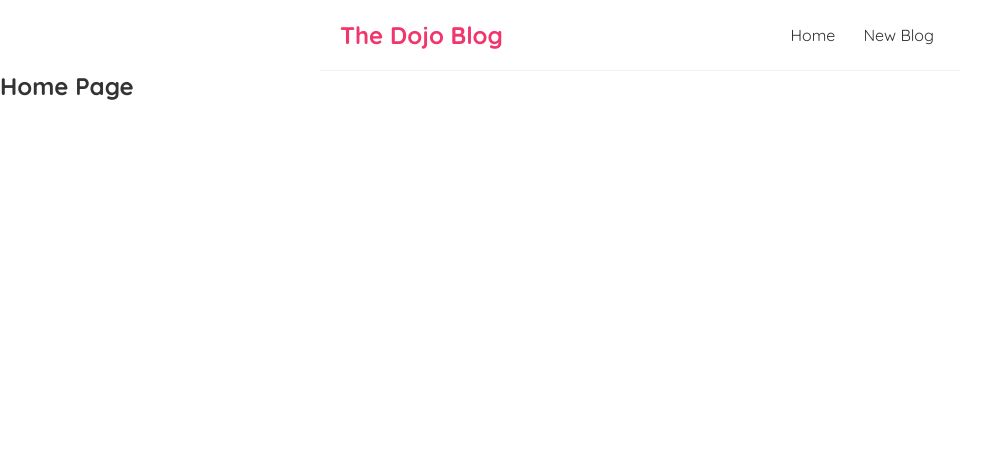
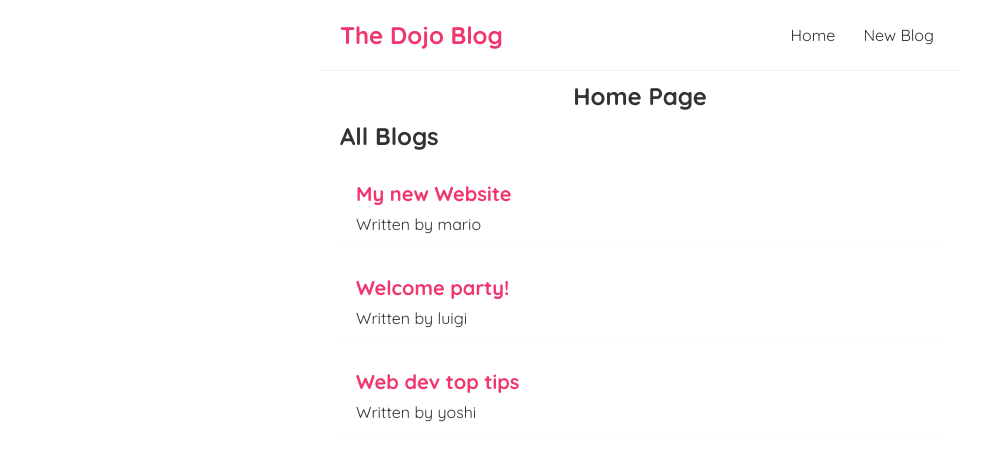
Before and after one commit to FaeizHamdard22/dojo-blog-1, a React (Create React App) app: page / in a window 1280 px wide. Shown: the top 460 px of the page, without its empty margins (0-995 px from the left). Built offline with nearby package versions, Linux system fonts and the light colour scheme.

Commit message:
BlogList Component added.

```diff
--- /dev/null
+++ b/src/BlogList.js
@@ -0,0 +1,15 @@
+const BlogList = ({blogs, title}) => {
+  return (
+    <div className="blog-list">
+      <h2>{title}</h2>
+      {blogs.map((blog) => (
+        <div className="blog-preview" key={blog.id}>
+          <h2>{blog.title}</h2>
+          <p>Written by {blog.author}</p>
+        </div>
+      ))}
+    </div>
+  );
+};
+
+export default BlogList;
--- a/src/Home.js
+++ b/src/Home.js
@@ -1,7 +1,16 @@
+import {useState} from 'react';
+import BlogList from './BlogList';
+
 const Home = () => {
+  const [blogs, setBlogs] = useState([
+    {title: 'My new Website', body: "lorem ipsum...", author: "mario", id: 1},
+    {title: 'Welcome party!', body: "lorem ipsum...", author: "luigi", id: 2},
+    {title: 'Web dev top tips', body: "lorem ipsum...", author: "yoshi", id: 3},
+  ]);
   return (
     <div className="home">
-      <h2>Home Page</h2>
+      <h2 className='home-title'>Home Page</h2>
+      <BlogList blogs={blogs} title="All Blogs" />
     </div>
   );
 };
--- a/src/index.css
+++ b/src/index.css
@@ -33,3 +33,30 @@
   margin: 40px auto;
   padding: 20px;
 }
+
+/* blog preview list */
+.blog-preview {
+  padding: 10px 16px;
+  margin: 20px 0;
+  border-bottom: 1px solid #fafafa;
+}
+.blog-preview:hover {
+  box-shadow: 1px 3px 5px rgba(0,0,0,0.1);
+}
+
+.blog-preview h2 {
+  font-size: 20px;
+  color: #f1356d;
+  margin-bottom: 8px;
+}
+
+/* Home */
+.home {
+  max-width: 600px;
+  margin: auto;
+}
+
+.home .home-title {
+  text-align: center;
+  padding: 10px 0px;
+}
```
